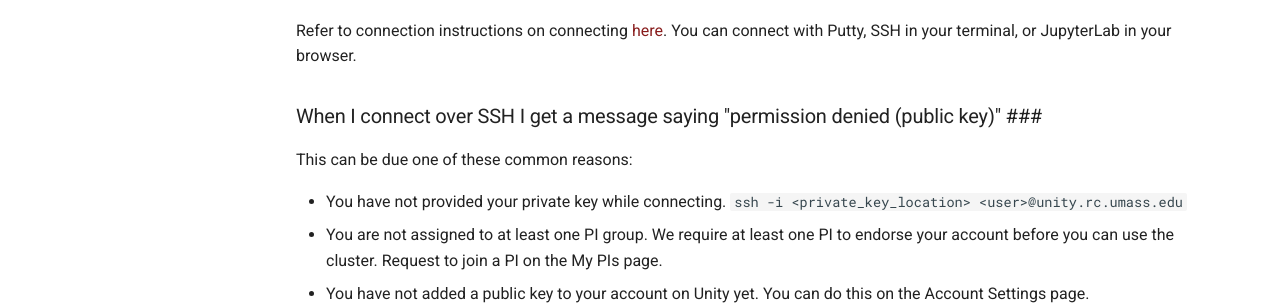
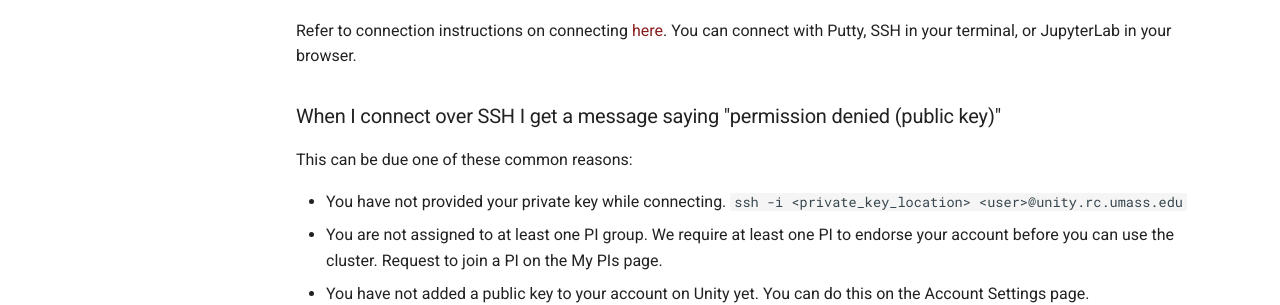
Before and after one commit to UMass-RC/unity-docs, an MkDocs documentation site: the page built from docs/faq.md, in a window 1280 px wide and 900 px high. Shown: the part 352-657 px from the top of the window. Built offline with MkDocs 1.6.1 and Material for MkDocs 9.7.7, drawn with Linux system fonts in a browser that asks for light colours; comment, search, counter and statistics services are not loaded.

Commit message:
Removed # marks at the end of titles

```diff
--- a/docs/faq.md
+++ b/docs/faq.md
@@ -3,11 +3,11 @@
 
 # Frequently Asked Questions #
 
-### How do I connect to, and start using the cluster? ###
+### How do I connect to, and start using the cluster?
 Refer to connection instructions on connecting [here](https://unity.rc.umass.edu/docs/connecting/ssh.html).
 You can connect with Putty, SSH in your terminal, or JupyterLab in your browser.
 
-### When I connect over SSH I get a message saying "permission denied (public key)" ###
+### When I connect over SSH I get a message saying "permission denied (public key)"
 This can be due one of these common reasons:
 
 * You have not provided your private key while connecting. `ssh -i <private_key_location> <user>@unity.rc.umass.edu`
@@ -16,25 +16,25 @@ This can be due one of these common reasons:
 * Your login shell is invalid. In Account Settings, try "/bin/bash" or "/bin/zsh".
 * You are a PI, and you are trying to use your PI group name to log in. Your login username should not start with 'pi_'.
 
-### Where can I find software to use on the cluster? ###
+### Where can I find software to use on the cluster?
 Most of our software is package installed and is available by default.
 Non standard and version specific software are available as modules.
 The command `module av` will print all available modules. `module av <name>` will filter the available modules.
 Then you can use `module load <name>` to load a module and have access to its binaries (executables).
 
-### I'm looking for xyz software, could you install it? ###
+### I'm looking for xyz software, could you install it?
 Most software that is requested is free for use.
 If this is the case we will install it for you, just send us an email at hpc@umass.edu titled "software request: \<name\>".
 If the software you want is licensed, we may be able to help since the campus often has site-wide licenses for many applications.
 
-### Can I run containers on Unity? ###
+### Can I run containers on Unity?
 Yes! We support singularity containers, which are fully compatible with docker images. Run "module load singularity" to access it.
 
-### How much storage do I get on Unity and is it backed up? ###
+### How much storage do I get on Unity and is it backed up?
 Refer to storage information [here](https://unity.rc.umass.edu/docs/technical/storage.html).
 We do not provide backup solutions by default.
 We take a snapshot of all storage at 1 AM every day for the past 48 hours.
 This way, if you accidentally deleted something it wouldn't be difficult to get it back within that time frame.
 
-### I'm a PI and I would like to purchase hardware to buy-in to Unity. ###
+### I'm a PI and I would like to purchase hardware to buy-in to Unity.
 Great! Send us an email and we'll be happy to help. We are very flexible when it comes to the needs of research labs.
```
